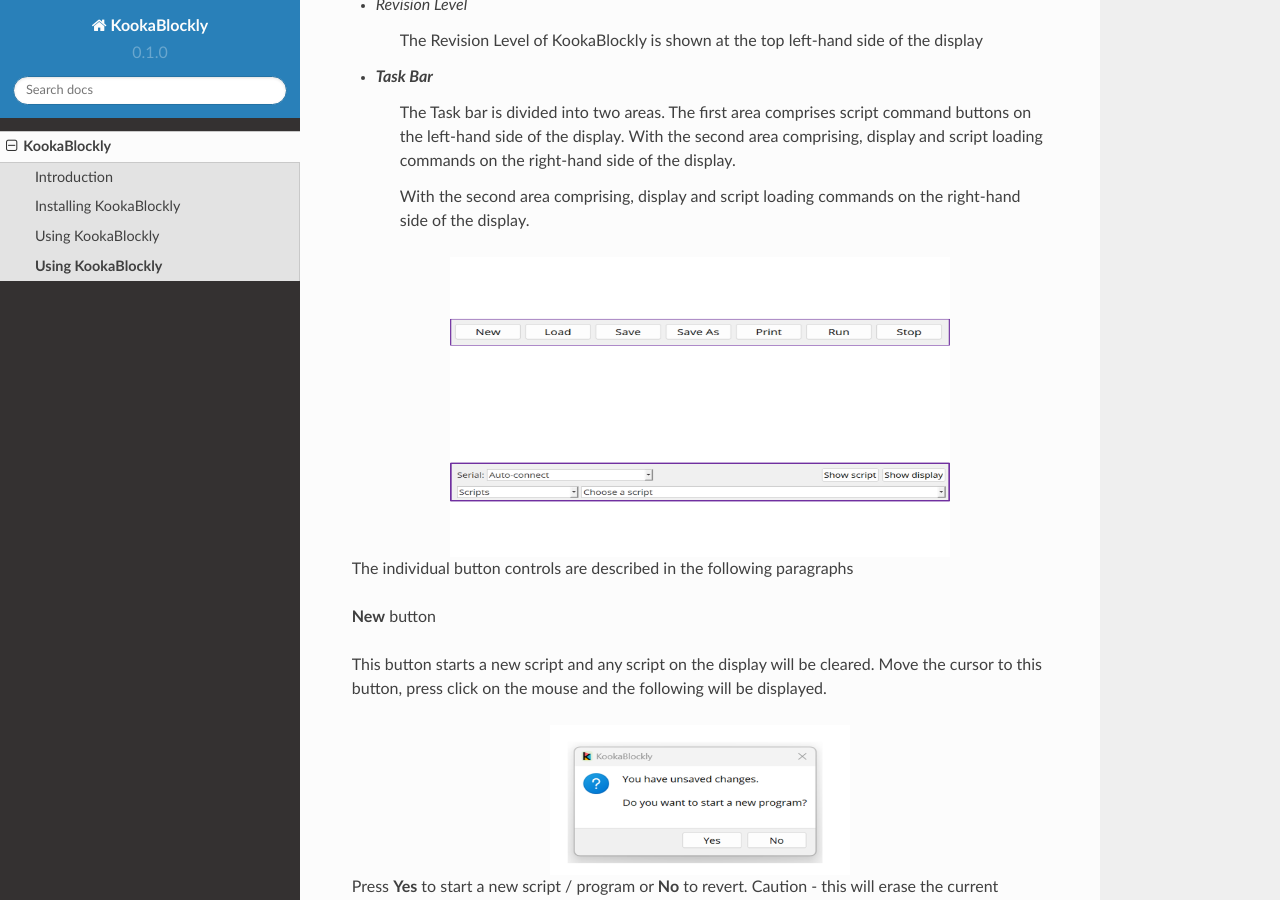
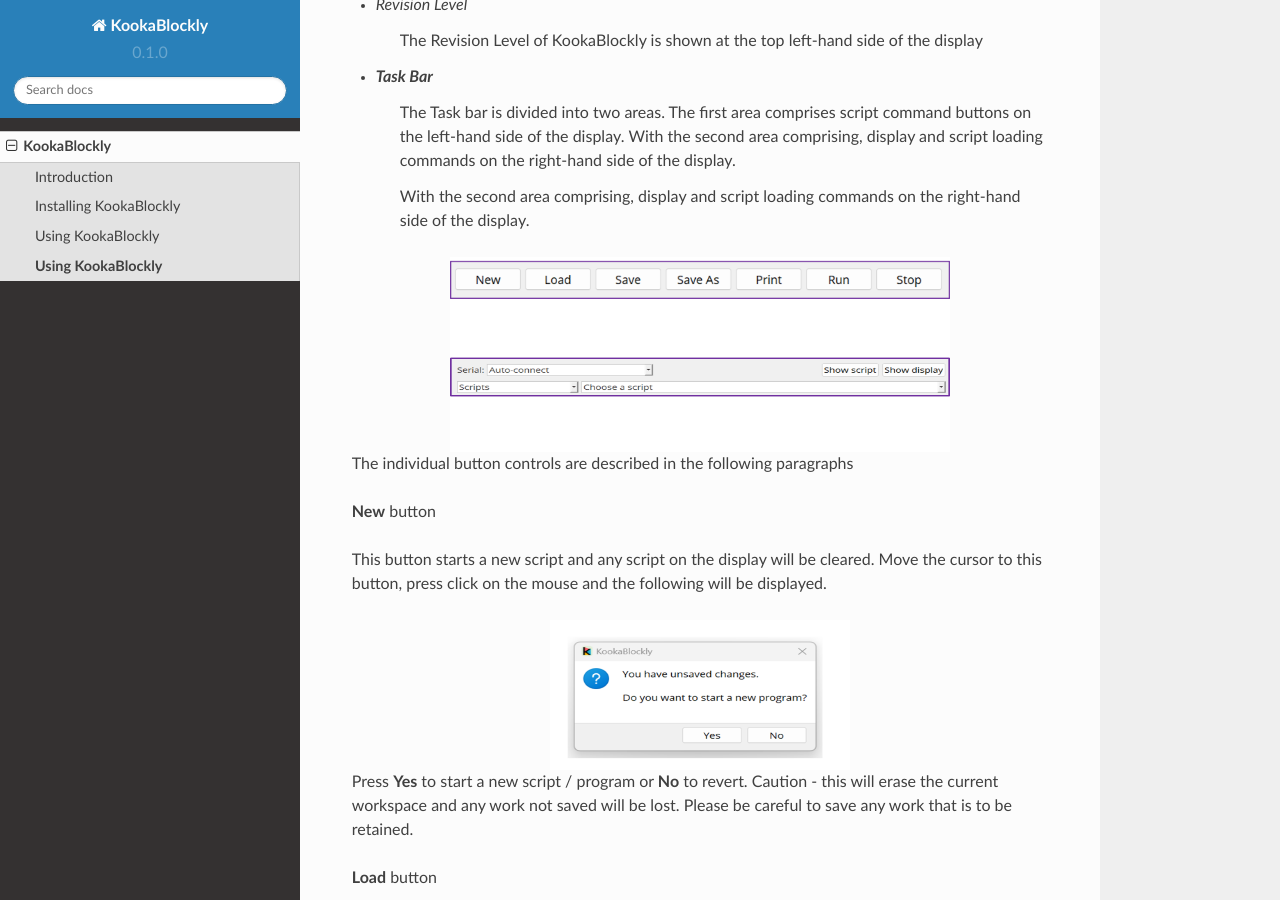
Before and after one commit to JulianDinsdale/KookaBlockly, a Sphinx documentation site: the page built from docs/source/KookaBlockly_Overview.rst, in a window 1280 px wide and 900 px high, scrolled down 1474 px. Built offline with Sphinx 7.4.7 and the Read the Docs theme 2.0.0, drawn with Linux system fonts in a browser that asks for light colours.

Commit message:
image reformat

```diff
--- a/docs/source/KookaBlockly_Overview.rst
+++ b/docs/source/KookaBlockly_Overview.rst
@@ -73,7 +73,6 @@
 .. image:: images/Command_Buttons_left.png
     :alt:  Command Buttons left-hand
     :width: 500
-    :height: 150
     :align: center
 
 
```
Also changed, not shown: docs/source/images/Command_Buttons_left.png.
